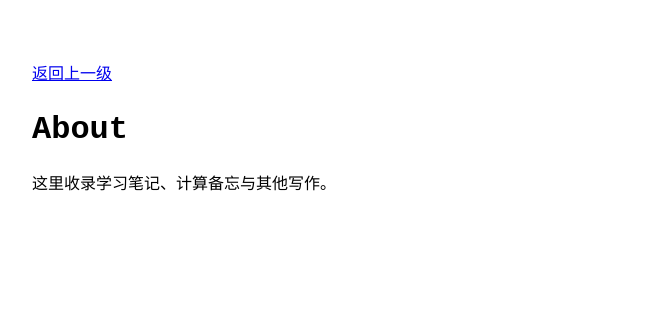
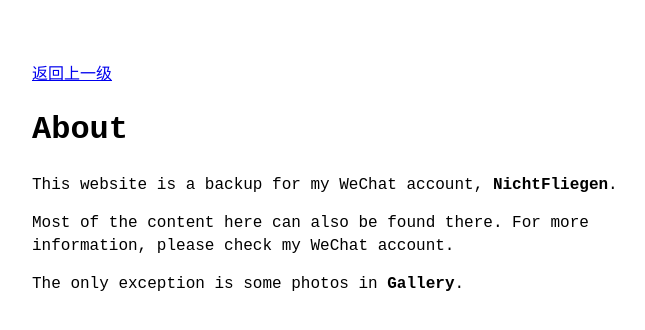
Before and after one commit to famatf/famatf.com, a Jekyll site: the page built from about.md, in a window 1280 px wide. Shown: the top 330 px of the page, without its empty margins (288-933 px from the left). Built offline with Jekyll 4.4.1, drawn with Linux system fonts in a browser that asks for light colours.

Commit message:
Revise about section

```diff
--- a/about.md
+++ b/about.md
@@ -4,4 +4,8 @@ title: About
 permalink: /about.html
 ---
 
-这里收录学习笔记、计算备忘与其他写作。
+This website is a backup for my WeChat account, **NichtFliegen**.
+
+Most of the content here can also be found there. For more information, please check my WeChat account.
+
+The only exception is some photos in **Gallery**.
```
